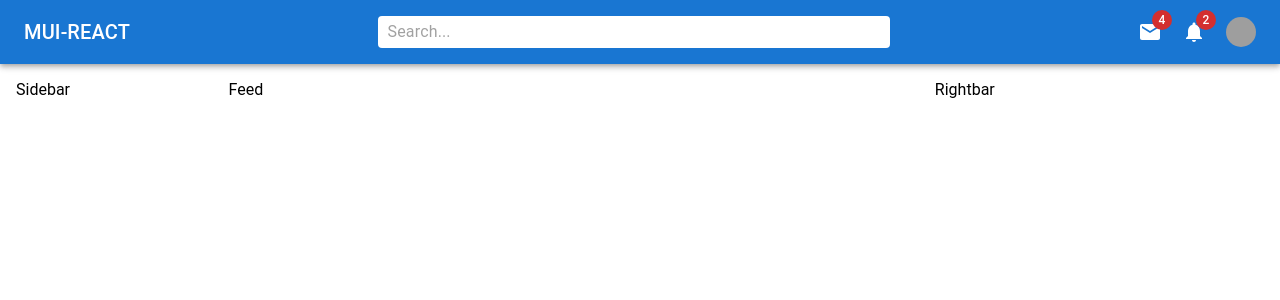
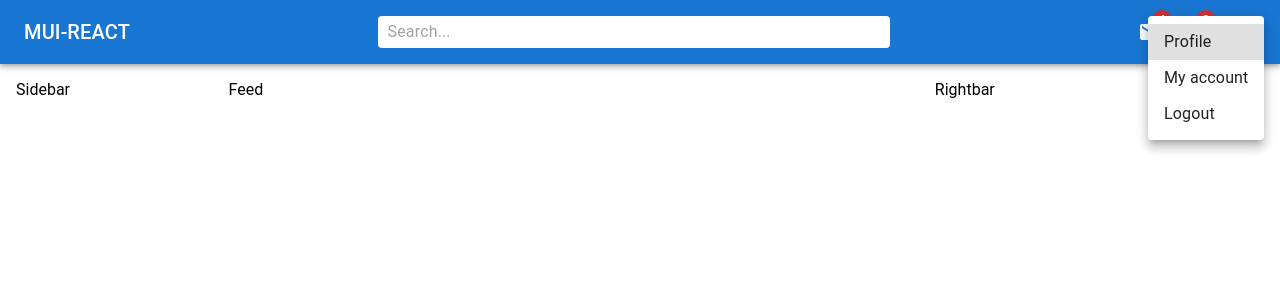
Before and after one commit to benstoica/mui-react-app, a React (Create React App) app: page / in a window 1280 px wide. Both pictures are taken after a click on the element 1241 px from the left and 32 px from the top of the page. Shown: the top 300 px of the page. Built offline with nearby package versions, Linux system fonts and the light colour scheme; grey boxes are pictures that could not be loaded.

Commit message:
completed navbar

```diff
--- a/src/components/Navbar.jsx
+++ b/src/components/Navbar.jsx
@@ -10,9 +10,11 @@
 import { Mail } from "@mui/icons-material";
 import CodeIcon from "@mui/icons-material/Code";
 
-import React from "react";
+import React, { useState } from "react";
 import { Notifications } from "@mui/icons-material";
 import { Avatar } from "@mui/material";
+import { Menu } from "@mui/material";
+import { MenuItem } from "@mui/material";
 
 const StyledToolbar = styled(Toolbar)({
   display: "flex",
@@ -45,6 +47,8 @@
 }));
 
 const Navbar = () => {
+  const [open, setOpen] = useState(false);
+
   return (
     <AppBar position='sticky'>
       <StyledToolbar>
@@ -65,16 +69,35 @@
           <Avatar
             sx={{ width: 30, height: 30 }}
             src='https://avatars.githubusercontent.com/u/13625714?s=40&v=4'
+            onClick={(e) => setOpen(true)}
           />
         </Icons>
         <UserBox>
           <Avatar
             sx={{ width: 30, height: 30 }}
             src='https://avatars.githubusercontent.com/u/13625714?s=40&v=4'
+            onClick={(e) => setOpen(true)}
           />
           <Typography variant='span'>Ben</Typography>
         </UserBox>
       </StyledToolbar>
+      <Menu
+        id='demo-positioned-menu'
+        aria-labelledby='demo-positioned-button'
+        open={open}
+        onClose={(e) => setOpen(false)}
+        anchorOrigin={{
+          vertical: "top",
+          horizontal: "right",
+        }}
+        transformOrigin={{
+          vertical: "top",
+          horizontal: "right",
+        }}>
+        <MenuItem>Profile</MenuItem>
+        <MenuItem>My account</MenuItem>
+        <MenuItem>Logout</MenuItem>
+      </Menu>
     </AppBar>
   );
 };
```
